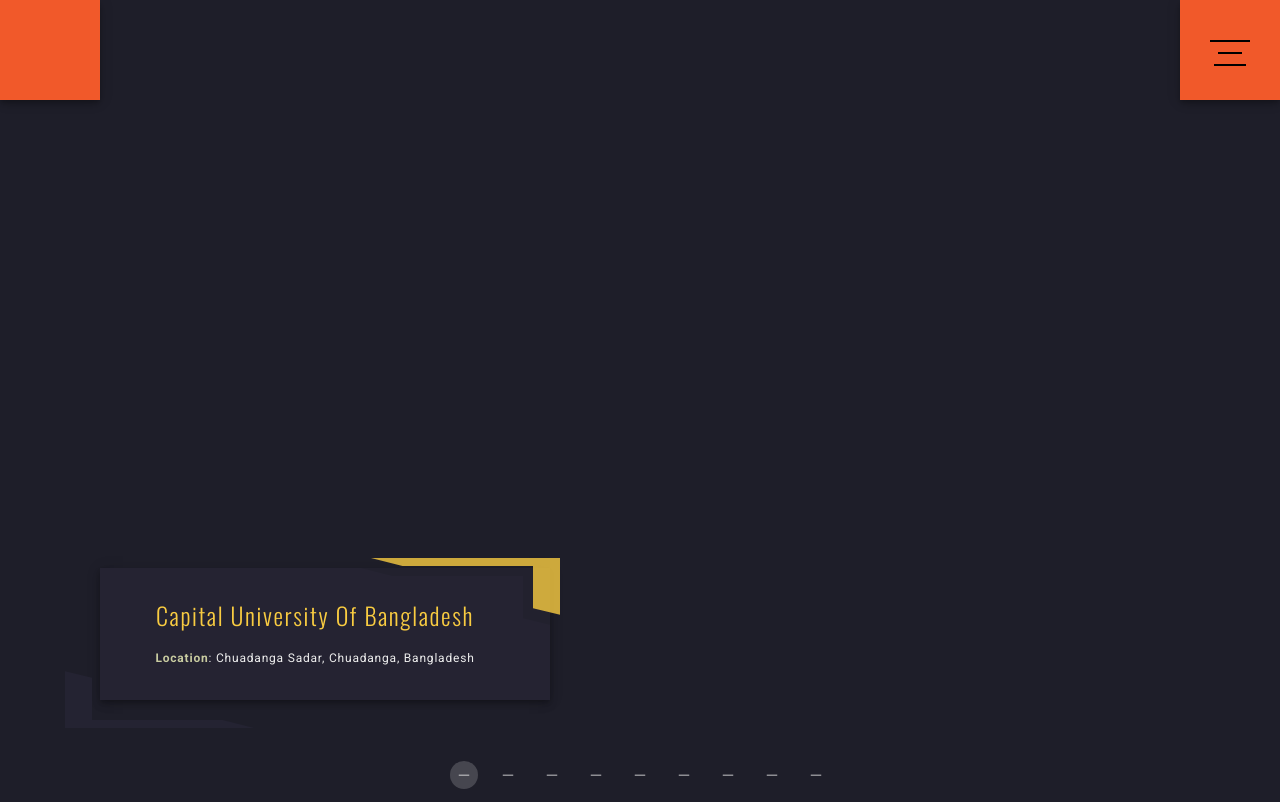
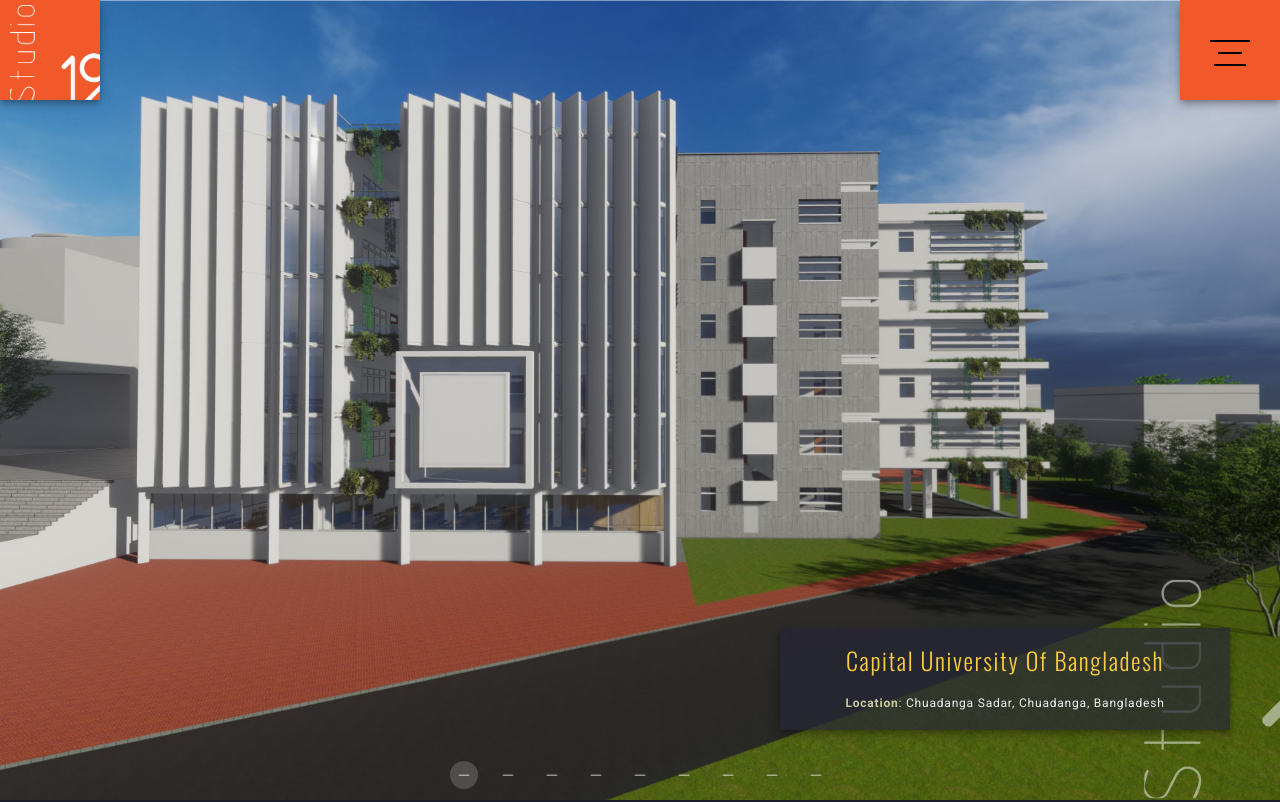
Before and after one commit to dipu-bd/studio19-portfolio, a Vue app: page /#/ in a window 1280 px wide. Shown: the top 802 px of the page. Built offline with nearby package versions, Linux system fonts and the light colour scheme; no server answers.

Commit message:
Move name to right

```diff
--- a/src/views/components/HeroCarousel.vue
+++ b/src/views/components/HeroCarousel.vue
@@ -11,7 +11,7 @@
       hide-delimiter-background
       delimiter-icon="mdi-minus"
     >
-      <v-carousel-item v-for="(slide, i) in heros" :src="getImage(slide.image)" eager :key="i">
+      <v-carousel-item v-for="(slide, i) in heros" :src="slide.image" eager :key="i">
         <v-card elevation="5">
           <v-card-title>{{ slide.title }}</v-card-title>
           <v-card-text v-html="slide.details" />
@@ -33,11 +33,11 @@
     heros,
     activeSlide: 0,
   }),
-  methods: {
-    getImage(url) {
-      return (window.cachedImages && window.cachedImages[url]) || url;
-    },
-  },
+  // methods: {
+  //   getImage(url) {
+  //     return (window.cachedImages && window.cachedImages[url]) || url;
+  //   },
+  // },
 };
 </script>
 
@@ -52,19 +52,19 @@
 
   .v-card {
     position: absolute;
-    bottom: 80px;
+    bottom: 70px;
     left: 50px;
-    right: 30px;
+    right: 50px;
     max-width: 450px;
     border-radius: 0;
-    padding: 15px;
-    padding-right: 35px;
-    background: rgba(#262535, 0.5);
+    background: rgba(#262535, 0.7);
     text-align: center;
+    // padding: 15px;
+    // padding-right: 35px;
 
     @media only screen and (min-width: 600px) {
-      bottom: 100px;
-      left: 100px;
+      left: auto;
+      right: 50px;
       width: 450px;
     }
 
@@ -101,50 +101,50 @@
       }
     }
 
-    div.special-right {
-      content: "";
-      display: block;
-      position: absolute;
-      width: 100%;
-      height: 100%;
-      background-color: rgba(#f9cc41, 0.8);
-      clip-path: polygon(58% 0, 65% 6%, 94% 6%, 94% 38%, 100% 43%, 100% 0);
-      left: 10px;
-      top: -10px;
-      z-index: 1;
-      box-shadow: 0px 3px 1px -2px rgba(0, 0, 0, 0.2), 0px 2px 2px 0px rgba(0, 0, 0, 0.14),
-        0px 1px 5px 0px rgba(0, 0, 0, 0.12);
-    }
+    // div.special-right {
+    //   content: "";
+    //   display: block;
+    //   position: absolute;
+    //   width: 100%;
+    //   height: 100%;
+    //   background-color: rgba(#f9cc41, 0.8);
+    //   clip-path: polygon(58% 0, 65% 6%, 94% 6%, 94% 38%, 100% 43%, 100% 0);
+    //   left: 10px;
+    //   top: -10px;
+    //   z-index: 1;
+    //   box-shadow: 0px 3px 1px -2px rgba(0, 0, 0, 0.2), 0px 2px 2px 0px rgba(0, 0, 0, 0.14),
+    //     0px 1px 5px 0px rgba(0, 0, 0, 0.12);
+    // }
 
-    &:before {
-      content: "";
-      display: block;
-      position: absolute;
-      width: 100%;
-      height: 100%;
-      background-color: rgba(#262535, 0.8);
-      clip-path: polygon(58% 0, 65% 6%, 94% 6%, 94% 38%, 100% 43%, 100% 0);
-      left: -35px;
-      bottom: -28px;
-      transform: rotate(180deg);
-      z-index: 1;
-      box-shadow: 0px 3px 1px -2px rgba(0, 0, 0, 0.2), 0px 2px 2px 0px rgba(0, 0, 0, 0.14),
-        0px 1px 5px 0px rgba(0, 0, 0, 0.12);
-    }
+    // &:before {
+    //   content: "";
+    //   display: block;
+    //   position: absolute;
+    //   width: 100%;
+    //   height: 100%;
+    //   background-color: rgba(#262535, 0.8);
+    //   clip-path: polygon(58% 0, 65% 6%, 94% 6%, 94% 38%, 100% 43%, 100% 0);
+    //   left: -35px;
+    //   bottom: -28px;
+    //   transform: rotate(180deg);
+    //   z-index: 1;
+    //   box-shadow: 0px 3px 1px -2px rgba(0, 0, 0, 0.2), 0px 2px 2px 0px rgba(0, 0, 0, 0.14),
+    //     0px 1px 5px 0px rgba(0, 0, 0, 0.12);
+    // }
 
-    &:after {
-      content: "";
-      position: absolute;
-      width: 100%;
-      height: 100%;
-      top: 0;
-      left: 0;
-      clip-path: polygon(58% 0, 65% 6%, 94% 6%, 94% 38%, 100% 43%, 100% 100%, 0 100%, 0 0);
-      background: rgba(#262533, 0.8);
-      z-index: -1;
-      box-shadow: 0px 3px 1px -2px rgba(0, 0, 0, 0.2), 0px 2px 2px 0px rgba(0, 0, 0, 0.14),
-        0px 1px 5px 0px rgba(0, 0, 0, 0.12);
-    }
+    // &:after {
+    //   content: "";
+    //   position: absolute;
+    //   width: 100%;
+    //   height: 100%;
+    //   top: 0;
+    //   left: 0;
+    //   clip-path: polygon(58% 0, 65% 6%, 94% 6%, 94% 38%, 100% 43%, 100% 100%, 0 100%, 0 0);
+    //   background: rgba(#262533, 0.8);
+    //   z-index: -1;
+    //   box-shadow: 0px 3px 1px -2px rgba(0, 0, 0, 0.2), 0px 2px 2px 0px rgba(0, 0, 0, 0.14),
+    //     0px 1px 5px 0px rgba(0, 0, 0, 0.12);
+    // }
   }
 }
 </style>
--- a/src/views/components/OurProjects.vue
+++ b/src/views/components/OurProjects.vue
@@ -24,7 +24,7 @@
                 <v-carousel-item
                   v-for="(src, i) in project.images"
                   :key="i"
-                  :src="getImage(src)"
+                  :src="src"
                   contain
                   eager
                 >
@@ -64,11 +64,11 @@
   data: () => ({
     portfolios,
   }),
-  methods: {
-    getImage(url) {
-      return (window.cachedImages && window.cachedImages[url]) || url;
-    },
-  },
+  // methods: {
+  //   getImage(url) {
+  //     return (window.cachedImages && window.cachedImages[url]) || url;
+  //   },
+  // },
 };
 </script>
 
--- a/src/views/pages/home.vue
+++ b/src/views/pages/home.vue
@@ -52,25 +52,32 @@
   },
   methods: {
     async downloadAssets() {
-      window.cachedImages = {};
       this.progress = 0;
       this.loading = true;
       setTimeout(() => (this.loading = false), 10000);
-      const images = [];
-      for (const hero of heros) {
-        images.push(hero.image);
+      const indexedImages = {};
+      for (let i = 0; i < heros.length; ++i) {
+        indexedImages[i] = indexedImages[i] || [];
+        indexedImages[i].push(heros[i].image);
       }
       for (const portfolio of portfolios) {
         for (const project of portfolio.projects) {
-          images.push(...project.images);
+          for (let i = 0; i < project.images.length; ++i) {
+            indexedImages[i] = indexedImages[i] || [];
+            indexedImages[i].push(project.images[i]);
+          }
         }
       }
       const batchSize = 10;
+      // console.log(Object.keys(indexedImages).length);
+      for (let j = 0; j < Object.keys(indexedImages).length; ++j) {
+        const images = indexedImages[j];
+        // console.log(images.length);
         for (let i = 0; i < images.length; i += batchSize) {
           let finish = 0;
           await Promise.all(
             images.slice(i, i + batchSize).map(async url => {
-            window.cachedImages[url] = await this.downloadImage(url, 2);
+              await this.downloadImage(url, 2);
               finish++;
               this.progress = (100 * (i + finish)) / images.length;
             })
@@ -78,6 +85,7 @@
           this.progress = (100 * (i + batchSize)) / images.length;
         }
         this.loading = false;
+      }
     },
 
     async downloadImage(url, retry = 0) {
```
Also changed, not shown: 1 other file (tests, documents, lock files or other folders). Lines whose indentation alone changed are shown as unchanged.
